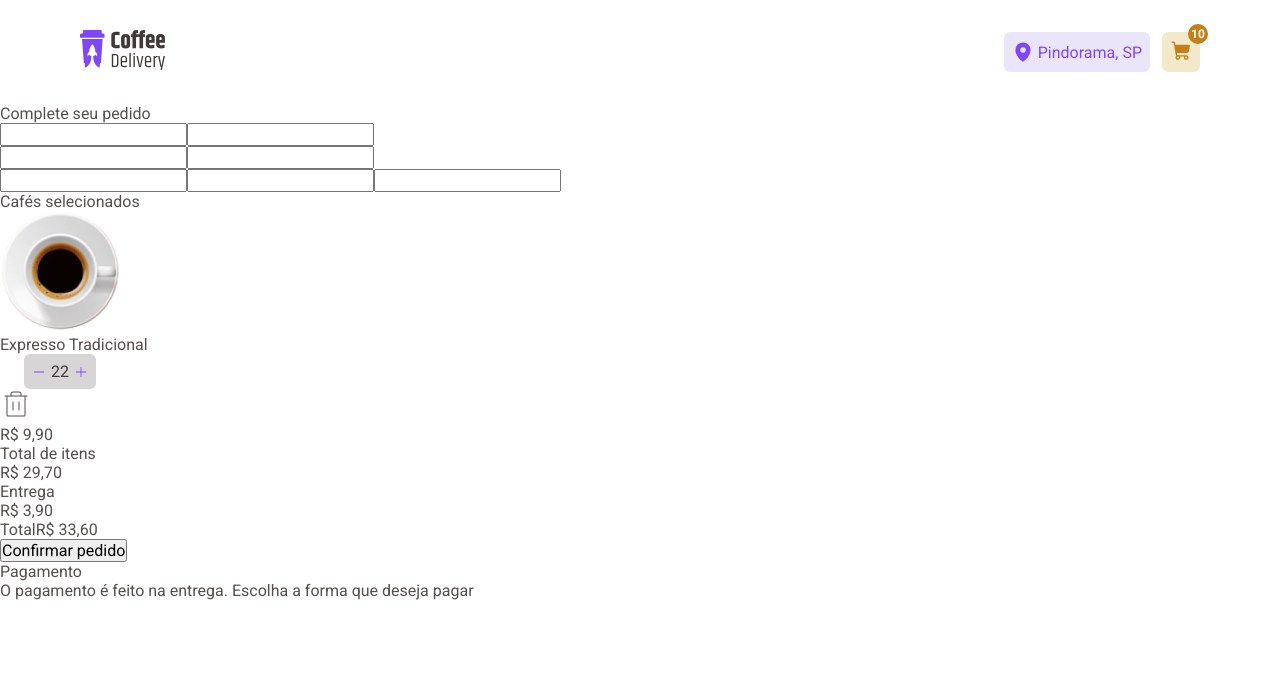
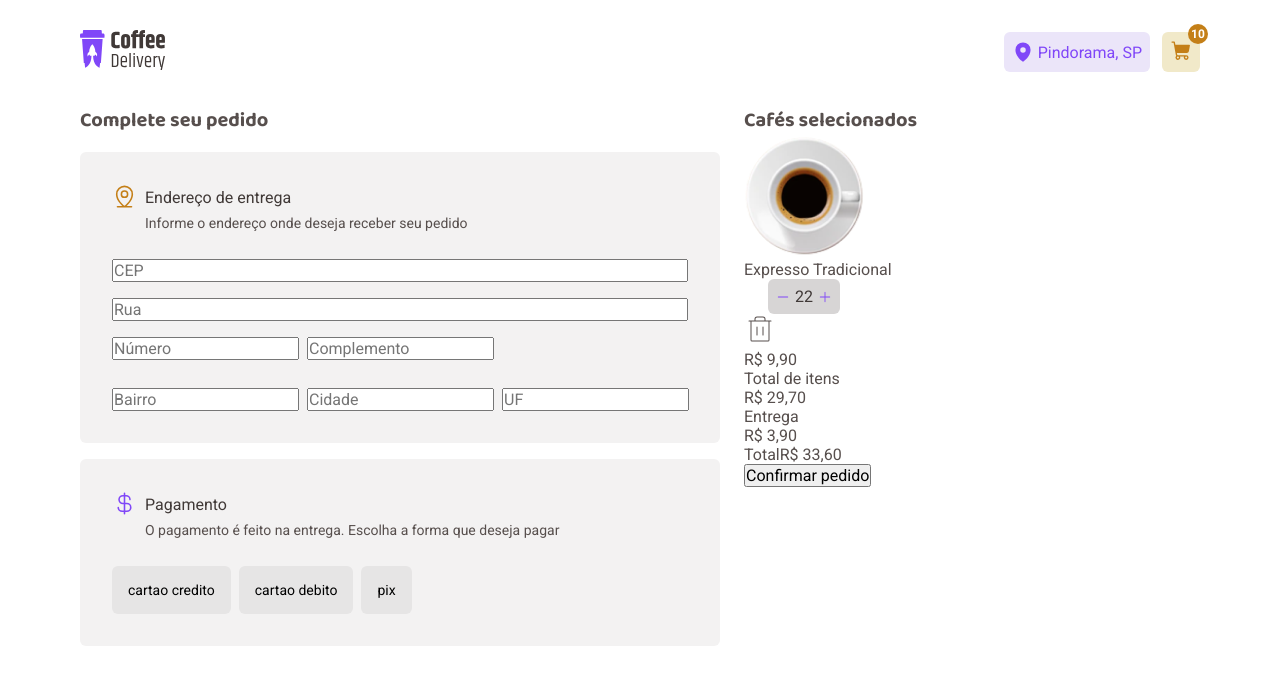
Before and after one commit to juninho15830/coffee-delivery, a React (Vite) app: page /checkout in a window 1280 px wide. Shown: the top 684 px of the page. Built offline with nearby package versions, Linux system fonts and the light colour scheme.

Commit message:
update form

```diff
--- a/src/components/Form/index.tsx
+++ b/src/components/Form/index.tsx
@@ -1,28 +1,56 @@
-import { Minus, Plus, Trash } from "@phosphor-icons/react"
-import { CounterContainer } from "./styles"
+import { CurrencyDollar, MapPinLine, Minus, Plus, Trash } from "@phosphor-icons/react"
+import {  CampInputsContainer, CounterContainer, FormContainer, InputsContainer } from "./styles"
 import cafeTradicional from "/images/coffees/expresso.png"
+import { useTheme } from "styled-components"
 
 export function CheckoutForm() {
+    const theme = useTheme()
 
     return (
         <section>
-           <form action="">
-               <div>
+           <FormContainer action="">
+               <InputsContainer>
                     <span>Complete seu pedido</span>
-                    <div>
-                        <input type="number" />
-                        <input type="text" />
+                    <CampInputsContainer>
                         <div>
-                            <input type="number" />
-                            <input type="text" />
+                            <MapPinLine
+                                size={25}
+                                color={theme.colors['yellow-900']}
+                            />
+                            <div>
+                                <span>Endereço de entrega</span>
+                                <p>Informe o endereço onde deseja receber seu pedido</p>
+                            </div>
+                        </div>
+                        <input type="number" placeholder="CEP"/>
+                        <input type="text" placeholder="Rua"/>
+                        <div>
+                            <input type="number" placeholder="Número"/>
+                            <input type="text" placeholder="Complemento"/>
                         </div>
                         <div>
-                            <input type="text" />
-                            <input type="text" />
-                            <input type="text" />
+                            <input type="text" placeholder="Bairro"/>
+                            <input type="text" placeholder="Cidade"/>
+                            <input type="text" placeholder="UF"/>
                         </div>
-                    </div>
-               </div>
+                    </CampInputsContainer>
+                    <CampInputsContainer>
+                        <div>
+                            <CurrencyDollar size={25}
+                                color={theme.colors['purple-500']}
+                            />
+                            <div>
+                                <span>Pagamento</span>
+                                <p>O pagamento é feito na entrega. Escolha a forma que deseja pagar</p>
+                            </div>
+                        </div>
+                        <div>
+                            <button>cartao credito</button>
+                            <button>cartao debito</button>
+                            <button>pix</button>
+                        </div>
+                    </CampInputsContainer>
+               </InputsContainer>
                <div>
                     <span>Cafés selecionados</span>
                     <div>
@@ -60,15 +88,7 @@ export function CheckoutForm() {
                         </div>
                     </div>
                </div>
-               <div>
-                    <div>
-                        <p>Pagamento</p>
-                        <p>O pagamento é feito na entrega. Escolha a forma que deseja pagar</p>
-                    </div>
-                    <div>
-                    </div>
-               </div>
-           </form>
+           </FormContainer>
         </section>
     )
 }
--- a/src/components/Form/styles.ts
+++ b/src/components/Form/styles.ts
@@ -1,7 +1,67 @@
 import styled from "styled-components";
 
 export const FormContainer = styled.form`
+    display: flex;
+    flex-wrap: wrap;
+    max-width: 72rem;
+    margin: auto;
+    padding: 0 1rem;
+    gap: 1.5rem;
 
+    > div > span {
+        font-family: "Baloo 2", sans-serif;
+        font-size: 1.25rem;
+        font-weight: bold;
+    }
+`
+export const InputsContainer = styled.div`
+    display: flex;
+    flex-direction: column;
+    gap: 1rem;
+    max-width: 40rem;
+`
+
+export const CampInputsContainer = styled.div`
+    display: flex;
+    flex-direction: column;
+    gap: 1rem;
+    max-width: 40rem;
+    padding: 2rem;
+    background-color: ${({ theme }) => theme.colors['gray-200']};
+    border-radius: 6px;
+
+    > div {
+        display: flex;
+        gap: 0.5rem;
+        margin-bottom: 0.75rem;
+    }
+
+    > div:last-child {
+        margin-bottom: 0;
+    }
+
+    > div > div {
+        display: flex;
+        flex-direction: column;
+        padding-top: 0.25rem;
+        gap: 0.5rem;
+    }
+
+    span {
+        color: ${({ theme }) => theme.colors['gray-800']};
+    }
+
+    p {
+        font-size: 0.875rem;
+    }
+
+    button {
+        padding: 1rem;
+        font-size: 0.875rem;
+        border-radius: 6px;
+        border: none;
+        background-color: ${({ theme }) => theme.colors['gray-400']};
+    }
 `
 
 export const CounterContainer = styled.div`
```
